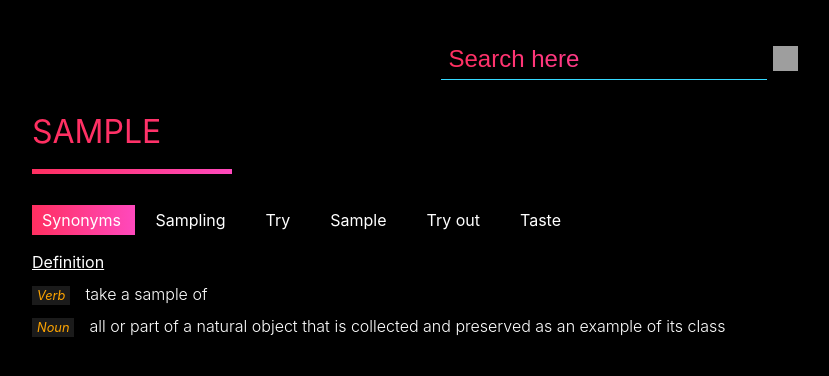
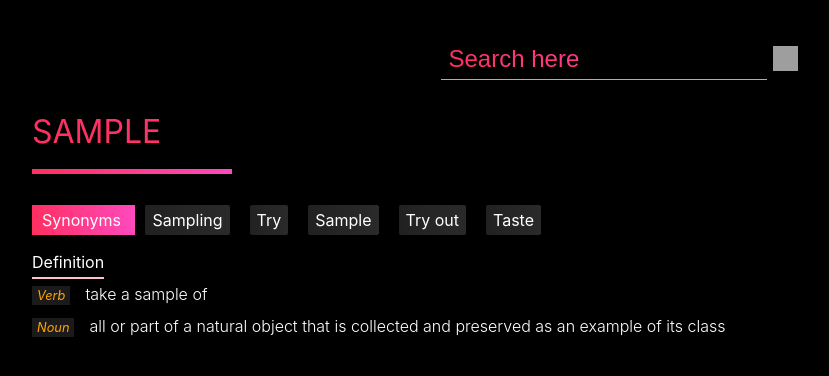
Before and after one commit to surajk95/darktionary, a React (Create React App) app: page / in a window 1280 px wide. Both pictures are taken after typing "Sample" into the empty fields and a click on the button 803 px from the left and 259 px from the top of the page. Shown: the top 376 px of the page, without its empty margins (18-847 px from the left). Built offline with nearby package versions, Linux system fonts and the light colour scheme; grey boxes are pictures that could not be loaded; a web font is replaced by a local one.

Commit message:
onclick synonyms&antonyms initiate search

```diff
--- a/src/App.js
+++ b/src/App.js
@@ -34,6 +34,7 @@ class App extends React.Component {
   }
 
   handleSearch = (event) => {
+    if(event)
       event.preventDefault();
     let searchTerm = this.state.searchTerm.toUpperCase();
     this.setState({ landing: false, resultTitle: searchTerm, result: {} });
@@ -54,6 +55,12 @@ class App extends React.Component {
           //console.log(`error`, err);
           this.setState({ showError: true })
         });
+  }
+
+  searchForWord = (word) => {
+    this.setState({ searchTerm: word }, ()=>{
+      this.handleSearch();
+    })
   }
 
   render() {
@@ -90,7 +97,13 @@ class App extends React.Component {
                       {
                         this.state.result.SYNONYMS.map((item, index) => {
                         return(
-                          <span className="inlineItem" key={index}>{item}</span>
+                          <span
+                            className="inlineItem"
+                            key={index}
+                            onClick={()=>this.searchForWord(item)}
+                          >
+                            {item}
+                          </span>
                         )
                       })
                       }
@@ -103,7 +116,13 @@ class App extends React.Component {
                       {
                         this.state.result.ANTONYMS.map((item, index) => {
                         return(
-                          <span className="inlineItem" key={index}>{item}</span>
+                          <span
+                            className="inlineItem"
+                            key={index}
+                            onClick={()=>this.searchForWord(item)}
+                          >
+                            {item}
+                          </span>
                         )
                       })
                       }
--- a/src/App.scss
+++ b/src/App.scss
@@ -45,6 +45,7 @@ $theme1-color-2: #ff49bd;
 }
 
 .searchResults {
+  background-color: black;
   padding: 20px 50px;
   text-align: left;
   line-height: 2;
@@ -67,11 +68,16 @@ $theme1-color-2: #ff49bd;
       background: linear-gradient(to right, $theme1-color-1 0%, $theme1-color-2 100%);
     }
     .inlineItem {
-      padding: 0 20px;
+      padding: 5px 7px;
+      cursor: pointer;
+      margin: 0 10px;
+      border-radius: 2px;
+      background: linear-gradient(to right, #212121 0%, #2a2a2a 100%);
     }
   }
   .definitionHeading {
-    text-decoration: underline;
+    border-bottom: solid 2px pink;
+    padding-bottom: 5px;
   }
 
   .wordType {
--- a/src/index.css
+++ b/src/index.css
@@ -3,6 +3,7 @@ html {
 }
 
 body {
+  height: 100%;
   margin: 0;
   font-family: -apple-system, BlinkMacSystemFont, "Segoe UI", "Roboto", "Oxygen",
     "Ubuntu", "Cantarell", "Fira Sans", "Droid Sans", "Helvetica Neue",
```
Lines whose indentation alone changed are shown as unchanged.
